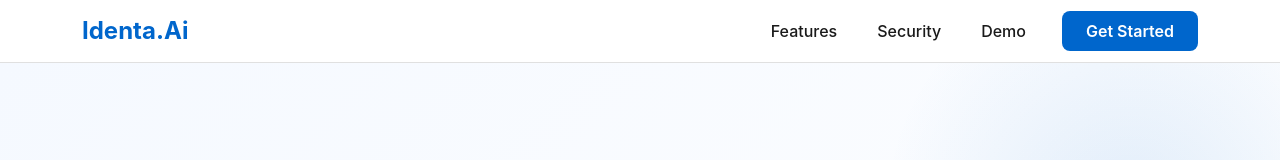
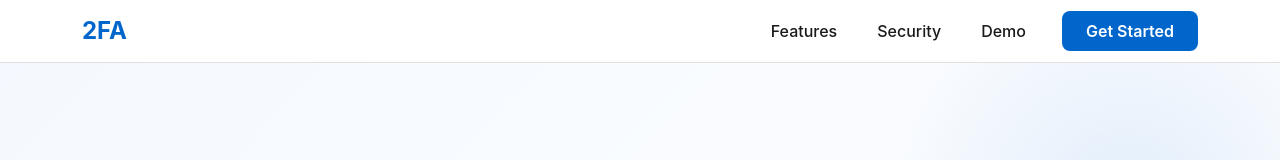
Before and after one commit to webbDevloper/2fa, a React (Vite) app: page / in a window 1280 px wide. Shown: the top 160 px of the page. Built offline with nearby package versions, Linux system fonts and the light colour scheme.

Commit message:
Initial commit - 2FA React app

```diff
--- a/src/components/Header.jsx
+++ b/src/components/Header.jsx
@@ -11,7 +11,7 @@
         <nav className="navbar navbar-expand-lg navbar-dark">
           <div className="navbar-brand fw-bold fs-4">
             {/* <span className="brand-icon">◆</span> */}
-            <span className="brand-text">Identa.Ai</span>
+            <span className="brand-text">2FA</span>
           </div>
           <button className="navbar-toggler" type="button" onClick={() => setIsMenuOpen(!isMenuOpen)}>
             <span className="navbar-toggler-icon"></span>
```
